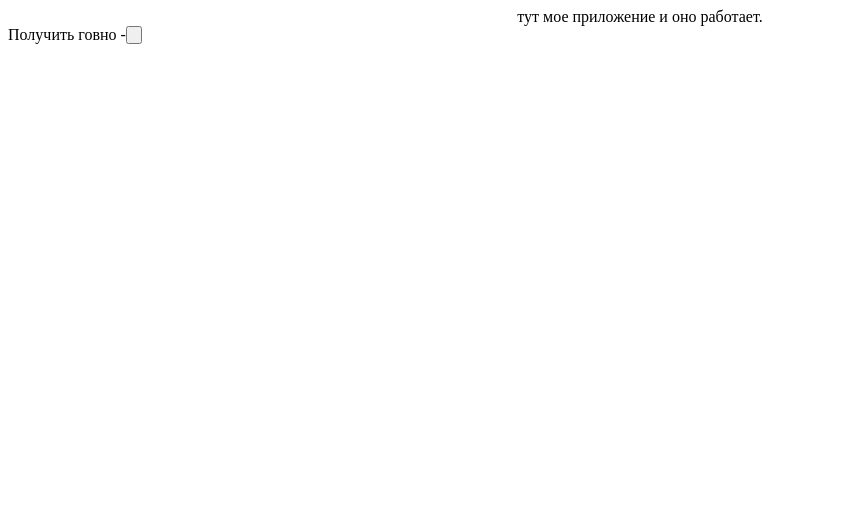
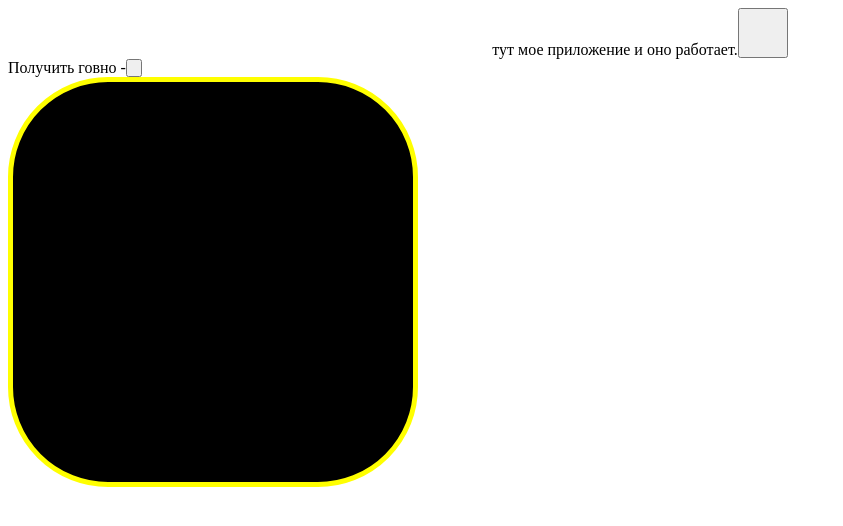
Before and after one commit to chacrunaa/govno, a React (Create React App) app: page / in a window 1280 px wide. Shown: the top 526 px of the page, without its empty margins (0-843 px from the left). Built offline with nearby package versions, Linux system fonts and the light colour scheme.

Commit message:
some add

```diff
--- a/src/App.css
+++ b/src/App.css
@@ -1,6 +1,37 @@
-.App {
+.app {
   text-align: center;
+
 }
+
+.aside {
+  display: flex;
+}
+
+.aside > div {
+  background-color: blue;
+}
+
+.zopa {
+  width: 400px;
+  height: 400px;
+  border-radius: 100px;
+  border: 5px solid red
+}
+
+
+.btn {
+  width: 50px;
+  height: 50px;
+}
+
+.zopaa {
+  width: 400px;
+  height: 400px;
+  border-radius: 100px;
+  border: 5px solid yellow;
+  background: #000;
+}
+
 
 .App-logo {
   height: 40vmin;
--- a/src/App.js
+++ b/src/App.js
@@ -1,13 +1,30 @@
-import React from "react";
+import React, { useState } from "react";
 
 import "./App.css";
 import { Shitting } from "./Shitting";
 
 function App() {
+  const [isClick, setIsClick] = useState(false);
+
+  const handleClick = () => {
+    setIsClick(!isClick);
+  };
+
   return (
-    <div className="App">
-      тут мое приложение и оно работает.
+    <div className="app">
+      <span className="title"> тут мое приложение и оно работает.</span>
+      <button className="btn" onClick={handleClick}/>
+      <aside className="aside"></aside>
       <Shitting />
+      <div>
+        <>
+          {isClick ? (
+            <div className="zopa">Привет!</div>
+          ) : (
+            <div className="zopaa">Иди нахуй</div>
+          )}
+        </>
+      </div>
     </div>
   );
 }
```
